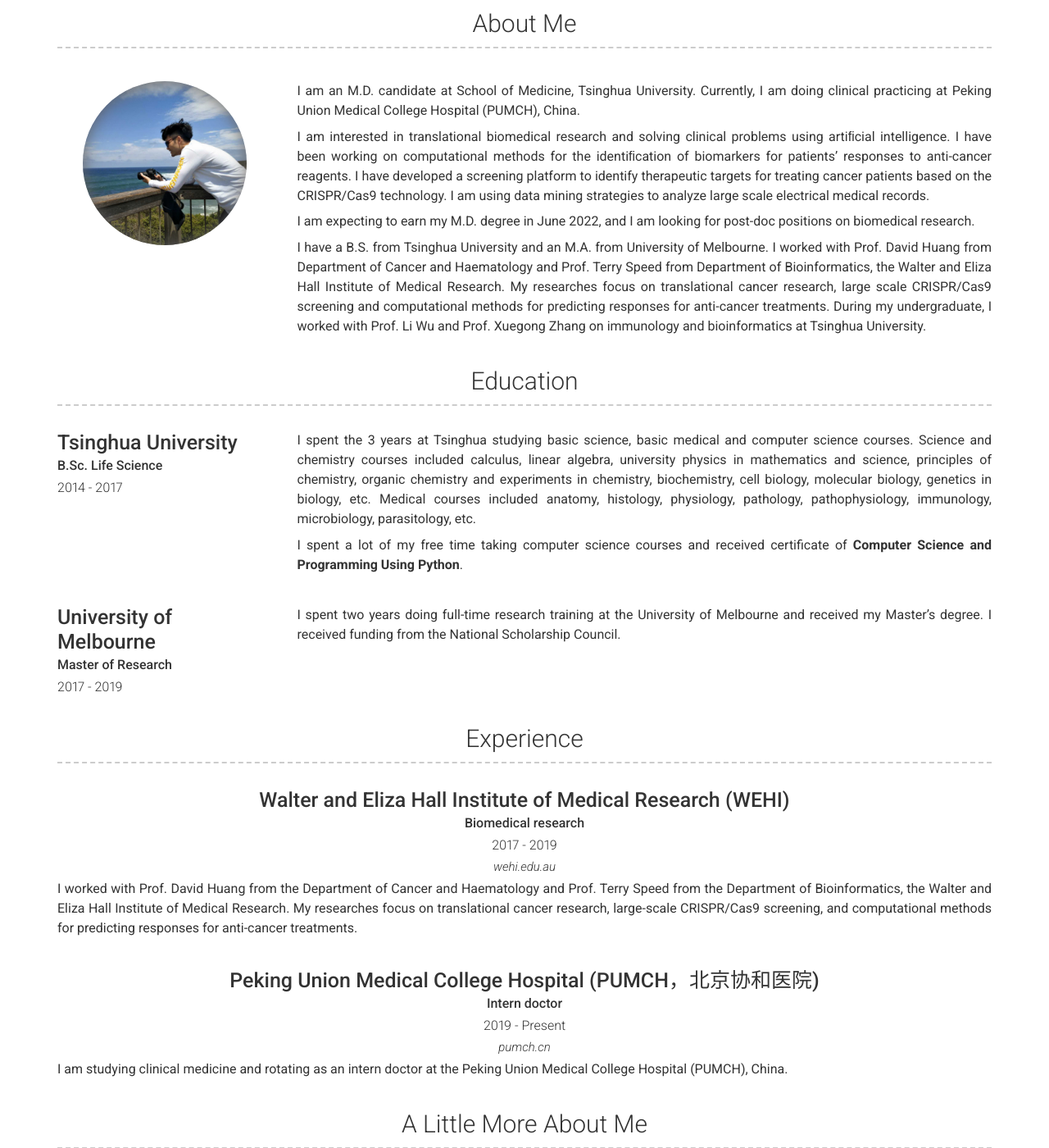
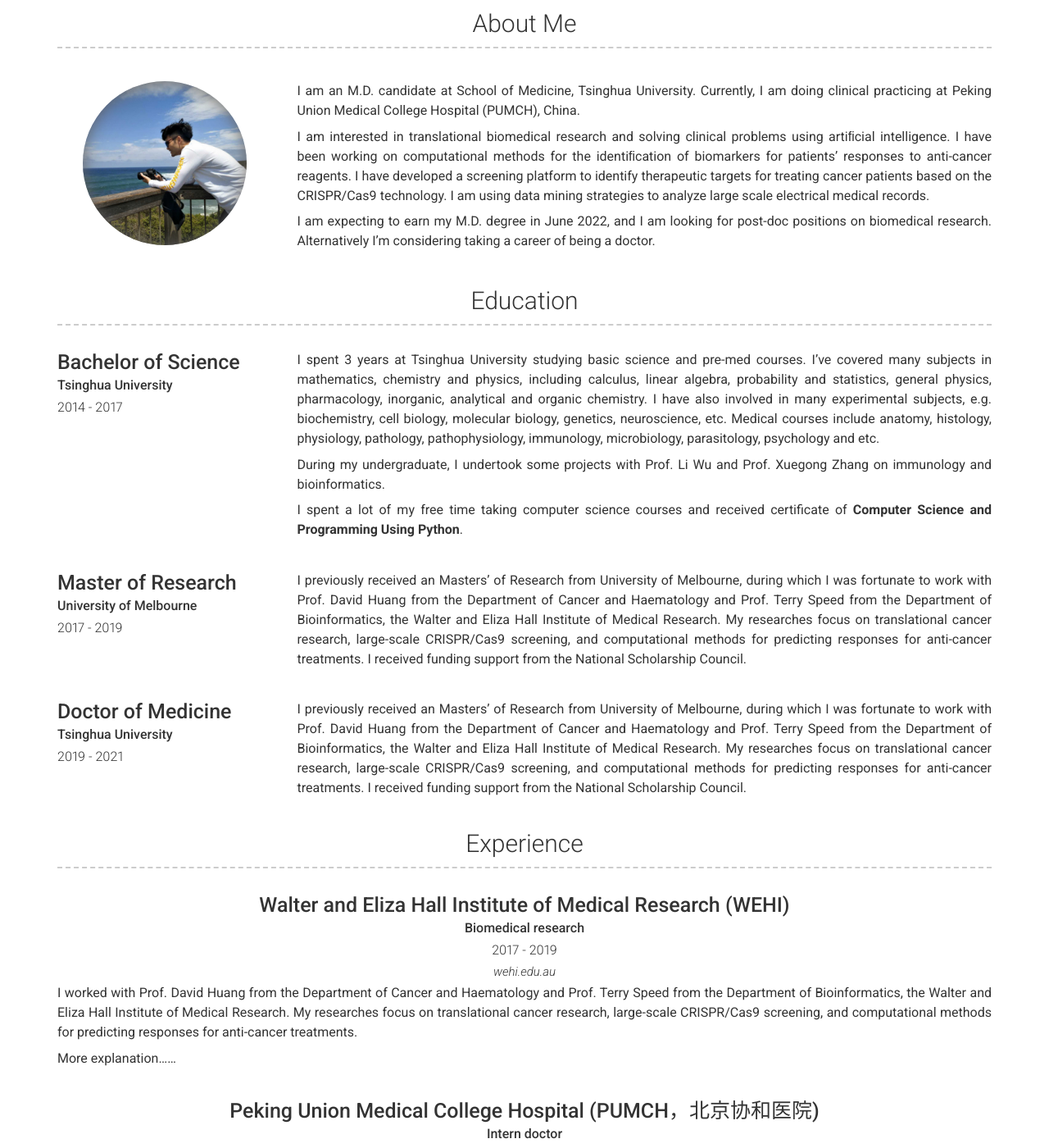
Before and after one commit to luo-mingjie/luo-mingjie, a Jekyll site: the page built from index.md, in a window 1280 px wide and 1400 px high, scrolled down 203 px. Shown: the whole window at 82% size. Built offline with Jekyll 4.4.1, drawn with Linux system fonts in a browser that asks for light colours; nearby versions of some CDN libraries.

Commit message:
update _config.yml

```diff
--- a/_config.yml
+++ b/_config.yml
@@ -56,9 +56,7 @@ about_content: | # this will include new lines to allow paragraphs
 
   I am interested in translational biomedical research and solving clinical problems using artiﬁcial intelligence. I have been working on computational methods for the identiﬁcation of biomarkers for patients’ responses to anti-cancer reagents. I have developed a screening platform to identify therapeutic targets for treating cancer patients based on the CRISPR/Cas9 technology. I am using data mining strategies to analyze large scale electrical medical records.
 
-  I am expecting to earn my M.D. degree in June 2022, and I am looking for post-doc positions on biomedical research.
-
-  I have a B.S. from Tsinghua University and an M.A. from University of Melbourne. I worked with Prof. David Huang from Department of Cancer and Haematology and Prof. Terry Speed from Department of Bioinformatics, the Walter and Eliza Hall Institute of Medical Research. My researches focus on translational cancer research, large scale CRISPR/Cas9 screening and computational methods for predicting responses for anti-cancer treatments. During my undergraduate, I worked with Prof. Li Wu and Prof. Xuegong Zhang on immunology and bioinformatics at Tsinghua University.
+  I am expecting to earn my M.D. degree in June 2022, and I am looking for post-doc positions on biomedical research. Alternatively I'm considering taking a career of being a doctor.
 
 content:
   # - title: Projects # Title for the section
@@ -83,23 +81,35 @@ content:
     layout: list
     content:
       - layout: left
-        title: Tsinghua University
+        title: Bachelor of Science
         caption: 2014 - 2017
-        sub_title: B.Sc. Life Science
+        sub_title: Tsinghua University
         # quote: >
         #   Established in 1636, Harvard is the oldest higher education institution in the United States, and is widely regarded in terms of its influence, reputation, and academic pedigree as a leading university in not just the US but also the world.
         description: | # this will include new lines to allow paragraphs
-          I spent the 3 years at Tsinghua studying basic science, basic medical and computer science courses. Science and chemistry courses included calculus, linear algebra, university physics in mathematics and science, principles of chemistry, organic chemistry and experiments in chemistry, biochemistry, cell biology, molecular biology, genetics in biology, etc. Medical courses included anatomy, histology, physiology, pathology, pathophysiology, immunology, microbiology, parasitology, etc.
+          I spent 3 years at Tsinghua University studying basic science and pre-med courses. I've covered many subjects in mathematics, chemistry and physics, including calculus, linear algebra, probability and statistics, general physics, pharmacology, inorganic, analytical and organic chemistry. I have also involved in many experimental subjects, e.g. biochemistry, cell biology, molecular biology, genetics, neuroscience, etc. Medical courses include anatomy, histology, physiology, pathology, pathophysiology, immunology, microbiology, parasitology, psychology and etc.
+
+          During my undergraduate, I undertook some projects with Prof. Li Wu and Prof. Xuegong Zhang on immunology and bioinformatics.
 
           I spent a lot of my free time taking computer science courses and received certificate of **Computer Science and Programming Using Python**.
       - layout: left
-        title: University of Melbourne
+        title: Master of Research
         caption: 2017 - 2019
-        sub_title: Master of Research
+        sub_title: University of Melbourne
         # quote: >
         #   Established in 1636, Harvard is the oldest higher education institution in the United States, and is widely regarded in terms of its influence, reputation, and academic pedigree as a leading university in not just the US but also the world.
         description: | # this will include new lines to allow paragraphs
-          I spent two years doing full-time research training at the University of Melbourne and received my Master's degree. I received funding from the National Scholarship Council.
+          I previously received an Masters' of Research from University of Melbourne, during which I was fortunate to work with Prof. David Huang from the Department of Cancer and Haematology and Prof. Terry Speed from the Department of Bioinformatics, the Walter and Eliza Hall Institute of Medical Research. My researches focus on translational cancer research, large-scale CRISPR/Cas9 screening, and computational methods for predicting responses for anti-cancer treatments. I received funding support from the National Scholarship Council.
+      - layout: left
+        title: Doctor of Medicine
+        caption: 2019 - 2021
+        sub_title: >
+          Tsinghua University
+        # quote: >
+        #   Established in 1636, Harvard is the oldest higher education institution in the United States, and is widely regarded in terms of its influence, reputation, and academic pedigree as a leading university in not just the US but also the world.
+        description: | # this will include new lines to allow paragraphs
+          I previously received an Masters' of Research from University of Melbourne, during which I was fortunate to work with Prof. David Huang from the Department of Cancer and Haematology and Prof. Terry Speed from the Department of Bioinformatics, the Walter and Eliza Hall Institute of Medical Research. My researches focus on translational cancer research, large-scale CRISPR/Cas9 screening, and computational methods for predicting responses for anti-cancer treatments. I received funding support from the National Scholarship Council.
+
   - title: Experience # Title for the section
     layout: list # Type of content section (list/text)
     content:
@@ -113,6 +123,8 @@ content:
         #   Solving 21st century problems by diging holes and making game changing products like the *not a flamethrower*
         description: | # this will include new lines to allow paragraphs
           I worked with Prof. David Huang from the Department of Cancer and Haematology and Prof. Terry Speed from the Department of Bioinformatics, the Walter and Eliza Hall Institute of Medical Research. My researches focus on translational cancer research, large-scale CRISPR/Cas9 screening, and computational methods for predicting responses for anti-cancer treatments.
+
+          More explanation……
       - layout: top-middle
         title: Peking Union Medical College Hospital (PUMCH，北京协和医院)
         link: www.pumch.cn/en/introduction.html
@@ -132,7 +144,7 @@ content:
       - Photography
 
       Look at this cool image
-      ![天空一角](/images/old_temple.jpg "Masion")
+      ![天空一角](/images/old_temple.jpg "old_temple")
 
 # Footer
 footer_show_references: true
```
Also changed, not shown: 1 other file.
